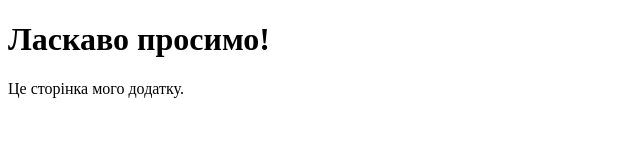
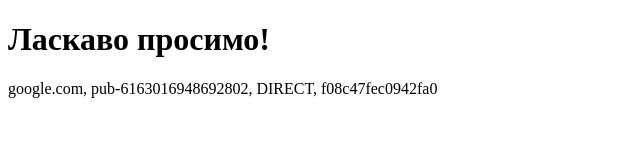
Before and after one commit to lofiWX/my_site, a plain HTML site: page index.html in a window 1280 px wide. Shown: the whole page, without its empty margins (0-640 px from the left). Drawn offline with Linux system fonts and the light colour scheme.

Commit message:
Update index.html

```diff
--- a/index.html
+++ b/index.html
@@ -5,6 +5,6 @@
 </head>
 <body>
     <h1>Ласкаво просимо!</h1>
-    <p>Це сторінка мого додатку.</p>
+    <p>google.com, pub-6163016948692802, DIRECT, f08c47fec0942fa0</p>
 </body>
 </html>
```
